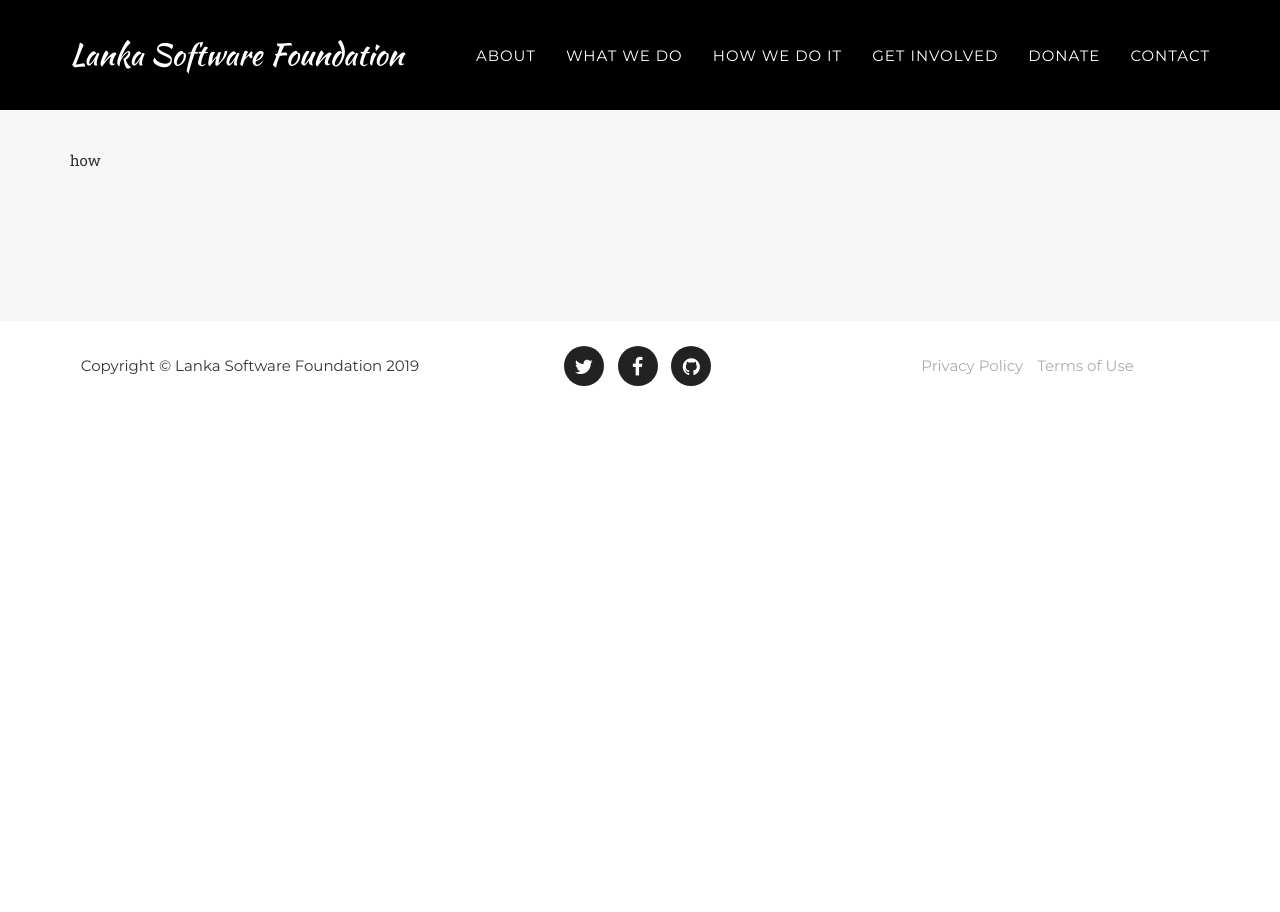
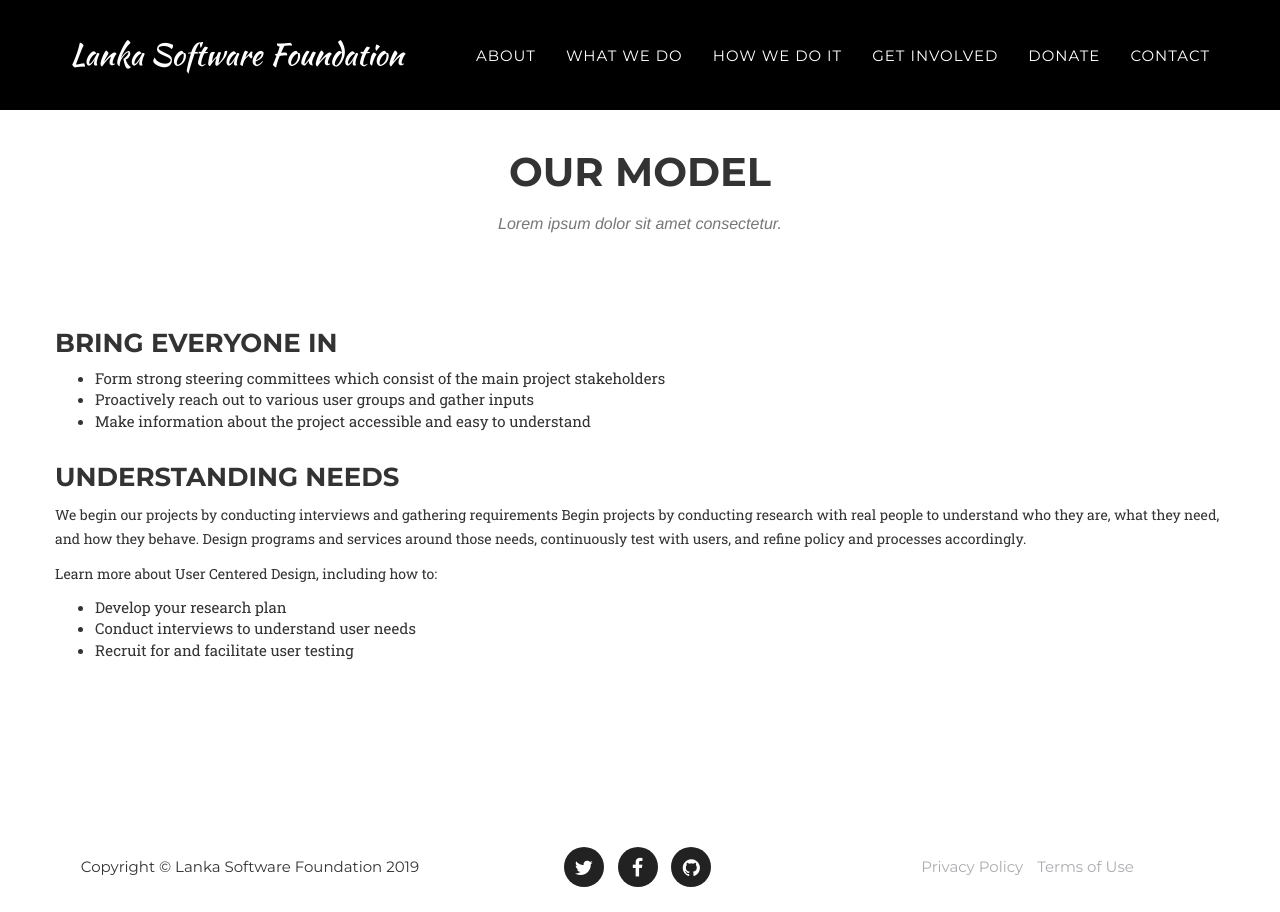
Before and after one commit to MrClemRkz/mrclemrkz.github.io, a Jekyll site: the page built from how-we-do-it.html, in a window 1280 px wide. Built offline with Jekyll 4.4.1, drawn with Linux system fonts in a browser that asks for light colours; some web fonts are replaced.

Commit message:
how-we-do-it page

```diff
--- a/_includes/modals.html
+++ b/_includes/modals.html
@@ -14,7 +14,7 @@
                         <div class="modal-body">
                             <h2>{{ post.title }}</h2>
                             <hr class="star-primary">
-                            <img src="img/portfolio/{{ post.img }}" class="img-responsive img-centered" alt="{{ post.alt }}">
+                            <img src="{{ site.baseurl }}/img/portfolio/{{ post.img }}" class="img-responsive img-centered" alt="{{ post.alt }}">
                             <p>{{ post.description }}</p>
                             <ul class="list-inline item-details">
                                 <li>Client:
--- a/_includes/singlepage-navigation.html
+++ b/_includes/singlepage-navigation.html
@@ -34,7 +34,7 @@
                         <a class="page-scroll" href="#">Donate</a>
                     </li>
                     <li>
-                        <a class="page-scroll" href="#contact">Contact</a>
+                        <a class="page-scroll" href="/#contact">Contact</a>
                     </li>
                 </ul>
             </div>
--- a/how-we-do-it.html
+++ b/how-we-do-it.html
@@ -6,8 +6,31 @@ permalink: /how/
 
 
 <!-- Portfolio Grid Section -->
-<section id="portfolio" class="bg-light-gray">
-    <div class="container">
-        how
-    </div>
-</section>
+<section id="portfolio" >
+        <div class="container">
+            <div class="row">
+                <div class="col-lg-12 text-center">
+                    <h2 class="section-heading">Our model</h2>
+                    <h3 class="section-subheading text-muted">Lorem ipsum dolor sit amet consectetur.</h3>
+                </div>
+            </div>
+            <div class="row">
+                <h3>Bring everyone in</h3>
+                <ul>
+                    <li>Form strong steering committees which consist of the main project stakeholders</li>
+                    <li>Proactively reach out to various user groups and gather inputs </li>
+                    <li>Make information about the project accessible and easy to understand</li>
+                </ul>
+            </div>
+            <div class="row">
+                <h3>Understanding needs</h3>
+                <p>We begin our projects by conducting interviews and gathering requirements Begin projects by conducting research with real people to understand who they are, what they need, and how they behave. Design programs and services around those needs, continuously test with users, and refine policy and processes accordingly.</p>
+                <p class="strong">Learn more about User Centered Design, including how to:</p>
+                <ul>
+                    <li>Develop your research plan</li>
+                    <li>Conduct interviews to understand user needs</li>
+                    <li>Recruit for and facilitate user testing</li>
+                </ul>
+            </div>
+        </div>
+    </section>
```
